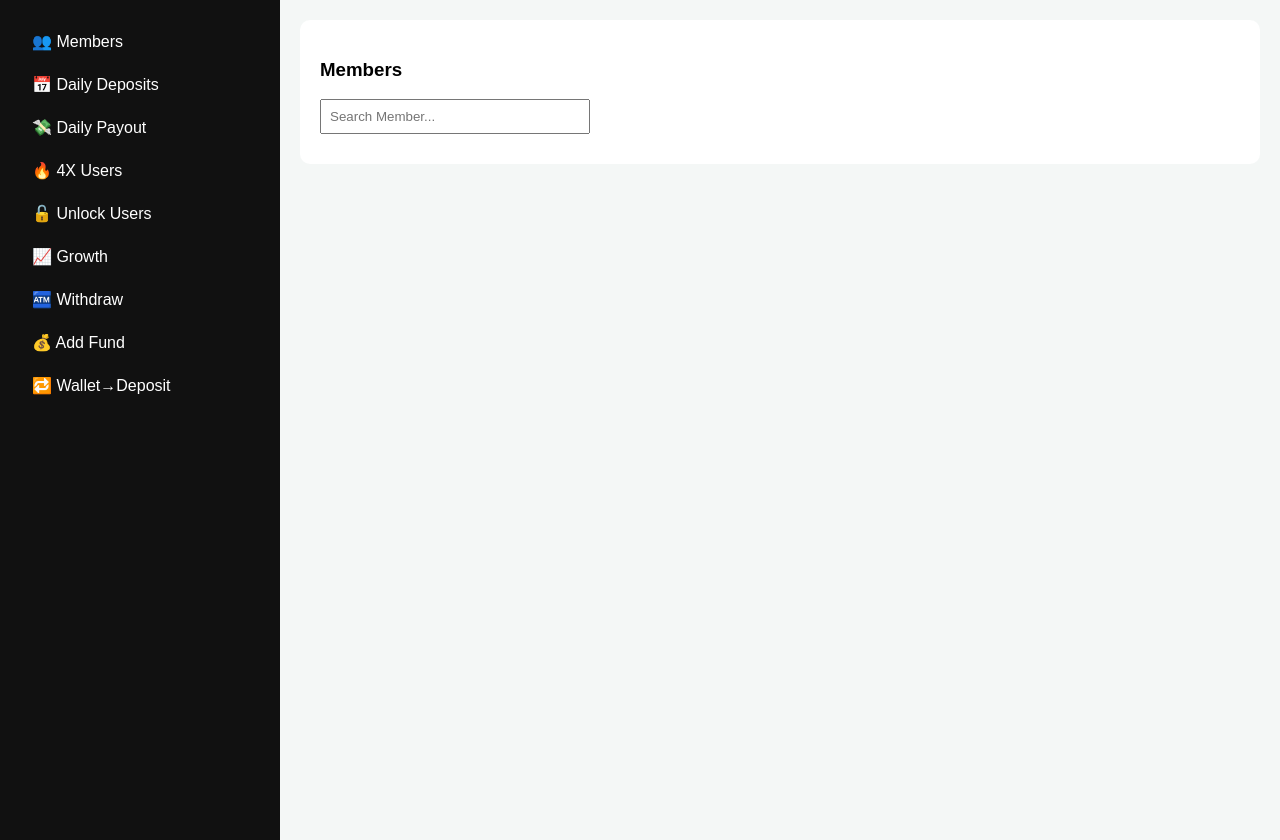
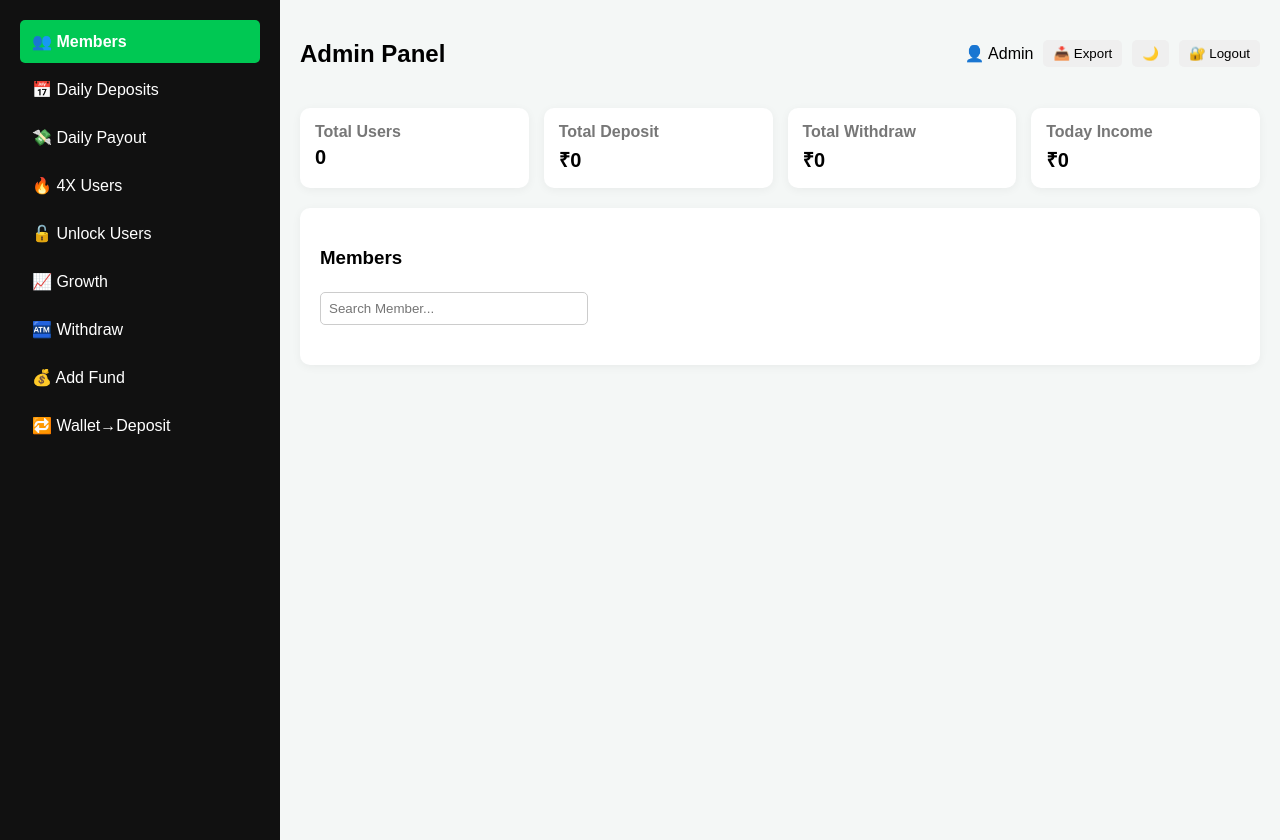
Before and after one commit to glomartcom-netizen/mlmadmin, a plain HTML site: page index.html in a window 1280 px wide. Both pictures are taken after a click on the element "👥 Members". Drawn offline with nearby package versions, Linux system fonts and the light colour scheme; no server answers.

Commit message:
Update index.html

```diff
--- a/index.html
+++ b/index.html
@@ -7,43 +7,231 @@
 <script src="https://cdn.jsdelivr.net/npm/chart.js"></script>
 
 <style>
-body{font-family:sans-serif;margin:0;display:flex;background:#f4f7f6}
-.sidebar{width:240px;background:#111;color:#fff;padding:20px;height:100vh}
-.sidebar div{padding:12px;cursor:pointer;border-radius:5px}
-.sidebar div:hover{background:#333}
-.main{flex:1;padding:20px}
-.section{display:none;background:#fff;padding:20px;border-radius:10px}
-.active{display:block}
-table{width:100%;border-collapse:collapse}
-th,td{padding:8px;border-bottom:1px solid #eee}
-th{background:#222;color:#fff}
+body{
+  font-family:sans-serif;
+  margin:0;
+  display:flex;
+  background:#f4f7f6;
+}
+
+/* 🔥 SIDEBAR */
+.sidebar{
+  width:240px;
+  background:#111;
+  color:#fff;
+  padding:20px;
+  height:100vh;
+}
+
+.menu{
+  padding:12px;
+  cursor:pointer;
+  border-radius:5px;
+  margin-bottom:5px;
+  transition:0.2s;
+}
+
+.menu:hover{
+  background:#333;
+}
+
+.menu.active{
+  background:#00c853;
+  color:#fff;
+  font-weight:bold;
+}
+
+/* 🔥 MAIN */
+.main{
+  flex:1;
+  padding:20px;
+}
+
+/* 🔥 SECTION CARD */
+.section{
+  display:none;
+  background:#fff;
+  padding:20px;
+  border-radius:10px;
+  box-shadow:0 2px 10px rgba(0,0,0,0.05);
+}
+
+.active{
+  display:block;
+}
+
+/* 🔥 TABLE */
+table{
+  width:100%;
+  border-collapse:collapse;
+  margin-top:10px;
+}
+
+th,td{
+  padding:10px;
+  border-bottom:1px solid #eee;
+  text-align:left;
+}
+
+th{
+  background:#222;
+  color:#fff;
+}
+
+/* 🔥 BUTTON */
+button{
+  padding:6px 10px;
+  border:none;
+  border-radius:5px;
+  cursor:pointer;
+}
+
+button:hover{
+  opacity:0.9;
+}
+
+/* 🔥 INPUT */
+input{
+  padding:8px;
+  margin:5px 0;
+  width:200px;
+  border:1px solid #ccc;
+  border-radius:5px;
+}
+
+.header{
+  display:flex;
+  justify-content:space-between;
+  align-items:center;
+  margin-bottom:20px;
+}
+
+.header-right{
+  display:flex;
+  gap:10px;
+  align-items:center;
+    }
+.cards{
+  display:grid;
+  grid-template-columns:repeat(4,1fr);
+  gap:15px;
+  margin-bottom:20px;
+}
+
+.card-box{
+  background:#fff;
+  padding:15px;
+  border-radius:10px;
+  box-shadow:0 2px 10px rgba(0,0,0,0.05);
+}
+
+.card-box h4{
+  margin:0;
+  color:#777;
+}
+
+.card-box p{
+  font-size:20px;
+  font-weight:bold;
+  margin:5px 0 0;
+      }
+
+body.dark{
+  background:#121212;
+  color:#fff;
+}
+
+body.dark .section,
+body.dark .card-box{
+  background:#1e1e1e;
+  color:#fff;
+}
+
+body.dark th{
+  background:#333;
+}
+
+body.dark .sidebar{
+  background:#000;
+    }
+
 </style>
 </head>
 
 <body>
 
 <div class="sidebar">
-<div onclick="show('members')">👥 Members</div>
-<div onclick="show('deposit')">📅 Daily Deposits</div>
-<div onclick="show('payout')">💸 Daily Payout</div>
-<div onclick="show('fourx')">🔥 4X Users</div>
-<div onclick="show('unlock')">🔓 Unlock Users</div>
-<div onclick="show('growth')">📈 Growth</div>
-<div onclick="show('withdraw')">🏧 Withdraw</div>
-<div onclick="show('fund')">💰 Add Fund</div>
-<div onclick="show('convert')">🔁 Wallet→Deposit</div>
+
+<div class="menu active" onclick="show('members', this)">👥 Members</div>
+<div class="menu" onclick="show('deposit', this)">📅 Daily Deposits</div>
+<div class="menu" onclick="show('payout', this)">💸 Daily Payout</div>
+<div class="menu" onclick="show('fourx', this)">🔥 4X Users</div>
+<div class="menu" onclick="show('unlock', this)">🔓 Unlock Users</div>
+<div class="menu" onclick="show('growth', this)">📈 Growth</div>
+<div class="menu" onclick="show('withdraw', this)">🏧 Withdraw</div>
+<div class="menu" onclick="show('fund', this)">💰 Add Fund</div>
+<div class="menu" onclick="show('convert', this)">🔁 Wallet→Deposit</div>
+
 </div>
 
+<!-- ✅ EVERYTHING INSIDE MAIN -->
 <div class="main">
 
-<div id="members" class="section active">
-<h3>Members</h3>
+  <!-- 🔥 HEADER -->
+  <div class="header">
 
-<!-- ✅ ADD HERE -->
-<input id="search" placeholder="Search Member..." onkeyup="filterMembers()" style="margin-bottom:10px;padding:8px;width:250px">
+    <h2>Admin Panel</h2>
 
-<table id="memberTable"></table>
-</div>
+    <div class="header-right">
+      <span id="adminName">👤 Admin</span>
+
+      <!-- 📥 EXPORT -->
+      <button onclick="exportTable()">📥 Export</button>
+
+      <!-- 🌙 DARK -->
+      <button onclick="toggleDark()">🌙</button>
+
+      <!-- 🔐 LOGOUT -->
+      <button onclick="logout()">🔐 Logout</button>
+    </div>
+
+  </div>
+
+  <!-- 🔥 CARDS -->
+  <div class="cards">
+
+    <div class="card-box">
+      <h4>Total Users</h4>
+      <p id="totalUsers">0</p>
+    </div>
+
+    <div class="card-box">
+      <h4>Total Deposit</h4>
+      <p id="totalDeposit">₹0</p>
+    </div>
+
+    <div class="card-box">
+      <h4>Total Withdraw</h4>
+      <p id="totalWithdraw">₹0</p>
+    </div>
+
+    <div class="card-box">
+      <h4>Today Income</h4>
+      <p id="todayIncome">₹0</p>
+    </div>
+
+  </div>
+
+  <!-- 🔥 MEMBERS -->
+  <div id="members" class="section active">
+    <h3>Members</h3>
+
+    <input id="search" placeholder="Search Member..."
+    onkeyup="filterMembers()"
+    style="margin-bottom:10px;padding:8px;width:250px">
+
+    <table id="memberTable"></table>
+  </div>
 
 <div id="deposit" class="section">
 <h3>Daily Deposits</h3>
@@ -116,14 +304,23 @@ function money(x){
 }
 
 // ================= NAVIGATION =================
-function show(id){
+function show(id, el){
+
   current = id;
 
+  // 🔥 section switch
   document.querySelectorAll('.section').forEach(s=>{
     s.classList.remove('active');
   });
 
   document.getElementById(id).classList.add('active');
+
+  // 🔥 sidebar active highlight
+  document.querySelectorAll('.menu').forEach(m=>{
+    m.classList.remove('active');
+  });
+
+  el.classList.add('active');
 
   refresh();
 }
@@ -131,30 +328,58 @@ function show(id){
 // ================= AUTO REFRESH =================
 function refresh(){
 
+  // 🔥 STATS (TOP CARDS)
+  loadStats();
+
+  // 🔥 SECTION DATA
   if(current==="members") loadMembers();
   if(current==="deposit") loadDeposits();
   if(current==="payout") loadPayout();
   if(current==="fourx") load4x();
   if(current==="unlock") loadUnlock();
   if(current==="growth") loadGrowth();
-
-  // ✅ FIXED LINE
   if(current==="withdraw") loadWithdrawals();
 }
 
 // 🔄 AUTO REFRESH EVERY 20s
 setInterval(refresh,20000);
 
-// ✅ ADD FILTER FUNCTION HERE
+// 🔥 FIRST LOAD
+refresh();
+
+
+// ================= MEMBER SEARCH =================
 function filterMembers(){
+
   const input = document.getElementById("search").value.toLowerCase();
   const rows = document.querySelectorAll("#memberTable tr");
 
   rows.forEach((row, index)=>{
     if(index === 0) return;
+
     const text = row.innerText.toLowerCase();
     row.style.display = text.includes(input) ? "" : "none";
   });
+}
+
+
+// ================= STATS =================
+async function loadStats(){
+
+  try{
+
+    const res = await fetch(API + "/api/admin/stats");
+    const d = await res.json();
+
+    document.getElementById("totalUsers").innerText = d.users || 0;
+    document.getElementById("totalDeposit").innerText = money(d.deposit);
+    document.getElementById("totalWithdraw").innerText = money(d.withdraw);
+    document.getElementById("todayIncome").innerText = money(d.today);
+
+  }catch(err){
+    console.log("Stats error", err);
+  }
+
 }
 
 async function loadMembers(){
@@ -688,6 +913,65 @@ async function convertWallet(){
   }
 }
 
+function logout(){
+
+  if(!confirm("Logout?")) return;
+
+  localStorage.removeItem("admin");
+
+  // redirect
+  window.location.href = "login.html";
+          }
+
+ function toggleDark(){
+
+  document.body.classList.toggle("dark");
+
+  // save mode
+  if(document.body.classList.contains("dark")){
+    localStorage.setItem("theme","dark");
+  }else{
+    localStorage.setItem("theme","light");
+  }
+}
+
+// load saved theme
+if(localStorage.getItem("theme")==="dark"){
+  document.body.classList.add("dark");
+}
+
+function exportTable(){
+
+  let table = document.querySelector("table").outerHTML;
+
+  let blob = new Blob([table], { type: "application/vnd.ms-excel" });
+
+  let link = document.createElement("a");
+  link.href = URL.createObjectURL(blob);
+  link.download = "report.xls";
+  link.click();
+}
+
+let lastDeposit = 0;
+
+async function checkNotifications(){
+
+  const res = await fetch(API + "/api/admin/daily-deposits");
+  const data = await res.json();
+
+  if(data.length > lastDeposit){
+
+    const latest = data[0];
+
+    alert("🔔 New Deposit: ₹" + latest.amount + " (" + latest.member_id + ")");
+
+    lastDeposit = data.length;
+  }
+}
+
+// 🔄 every 10 sec
+setInterval(checkNotifications,10000);
+
 </script>
 
 </body>
```
